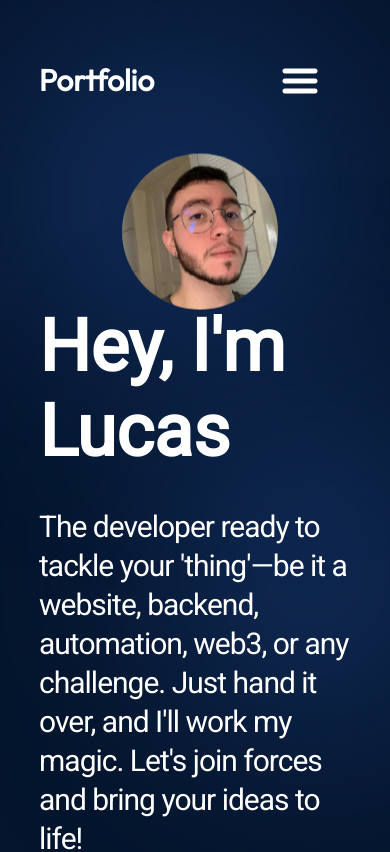
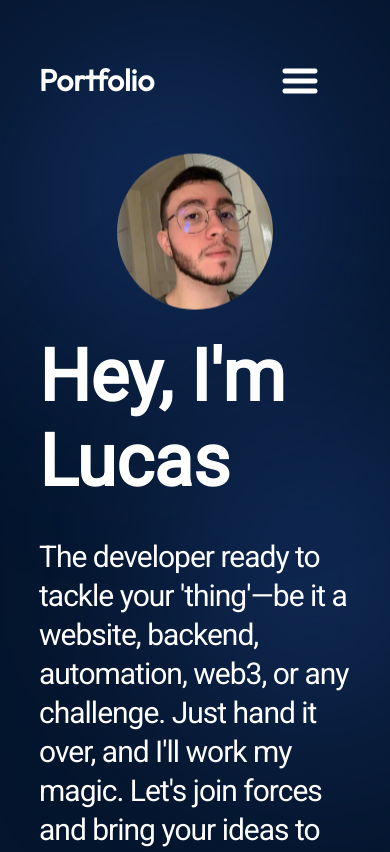
Before and after one commit to lucasccampos/react_portfolio, a React (Vite) app: page / in a window 390 px wide. Shown: the top 852 px of the page. Built offline with nearby package versions, Linux system fonts and the light colour scheme.

Commit message:
added more space btw image in hero and description

```diff
--- a/src/components/hero/Hero.module.css
+++ b/src/components/hero/Hero.module.css
@@ -9,6 +9,7 @@
   z-index: 1;
   margin-left: 10%;
   margin-right: 10%;
+  gap: 5%;
 }
 
 .content {
@@ -53,7 +54,7 @@
   width: 50%;
   z-index: 1;
   border-radius: 100%;
-  margin-left: 10px;
+  /* margin-left: 10%; */
 
   animation-name: floating;
   animation-duration: 3s;
@@ -101,6 +102,7 @@
 @media screen and (max-width: 830px) {
     .container {
         flex-direction: column-reverse;
+        gap: 30px;
     }
 
     .content {
```
